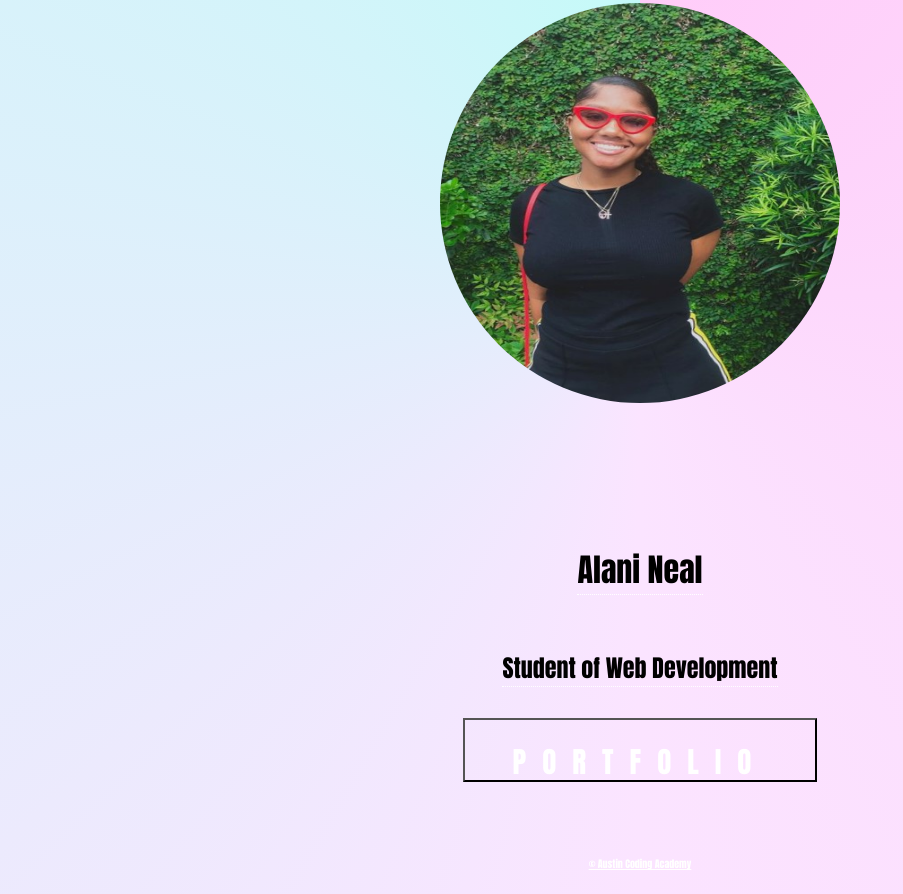
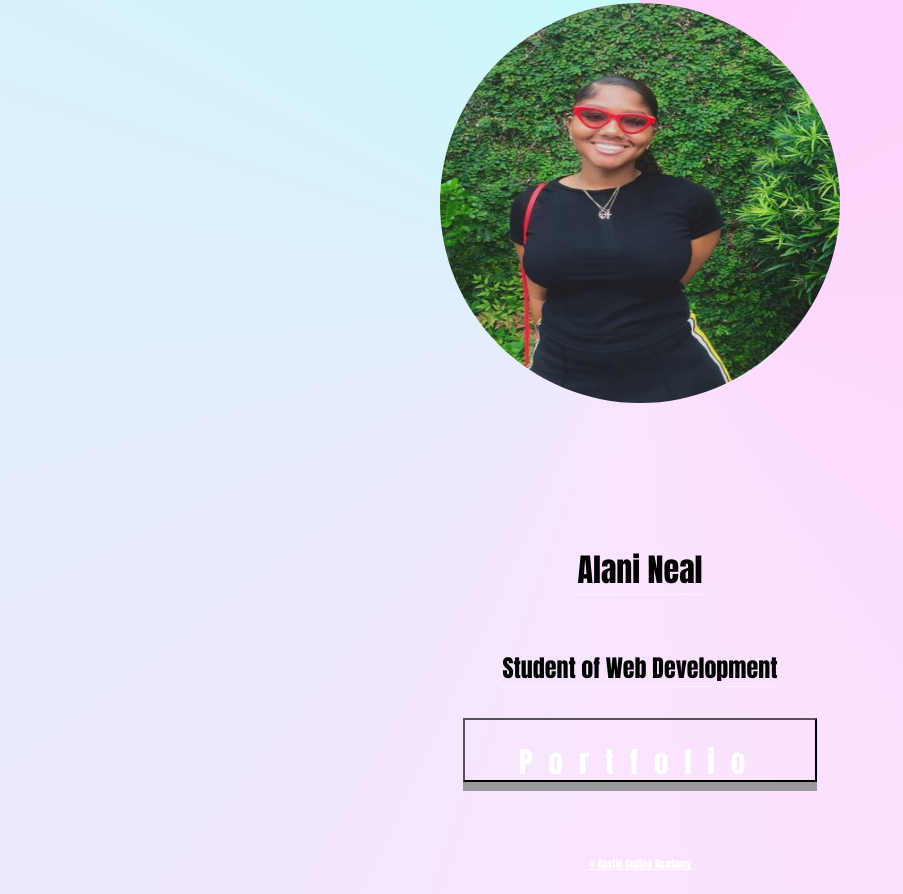
Before and after one commit to alanineal/First-Responsive-Website, a plain HTML site: page index.html in a window 1280 px wide. Shown: the part 306-1200 px from the top of the page, without its empty margins (0-903 px from the left). Drawn offline with Linux system fonts and the light colour scheme.

Commit message:
updating code

```diff
--- a/index.html
+++ b/index.html
@@ -21,7 +21,8 @@
     <img src="myProfilePic.jpg" id="profile-pic" alt="Head shot of Me">
     <h1>Alani Neal</h1>
     <h2>Student of Web Development</h2>
-     <button id="PORTFOLIO">PORTFOLIO</button>
+    <button class="btn Portfolio">Portfolio</button>
+
     <a class="small-text" href="https://austincodingacademy.com/">© Austin Coding Academy</a>
   </main>
   </body>
--- a/style.css
+++ b/style.css
@@ -81,7 +81,7 @@ body {
     margin: 3% auto;
   }
 
-  button {
+  .btn {
     grid-column: 2/3;
     margin: 3% auto;
     width: 70%;
@@ -89,11 +89,20 @@ body {
     font-family: Impact;
     font-size: 29px;
     border-radius: 0px;
+    cursor: pointer;
     background: transparent;
     padding: 20px;
+    box-shadow: 0 9px #999;
     padding-bottom: 8%;
     text-align: center;
     color: white;
     letter-spacing: 16px;
     font-style: normal;
   }
+  .btn:hover {background-color: #3e8e41}
+
+  .btn:active {
+    background-color: #3e8e41;
+    box-shadow: 0 5px #666;
+    transform: translateY(4px);
+  }
```
